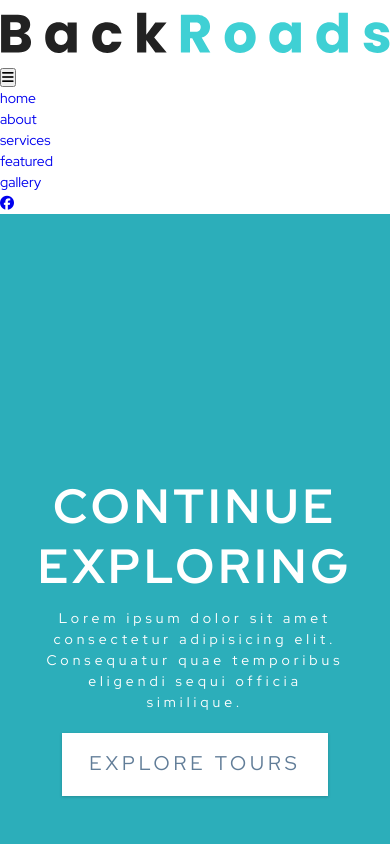
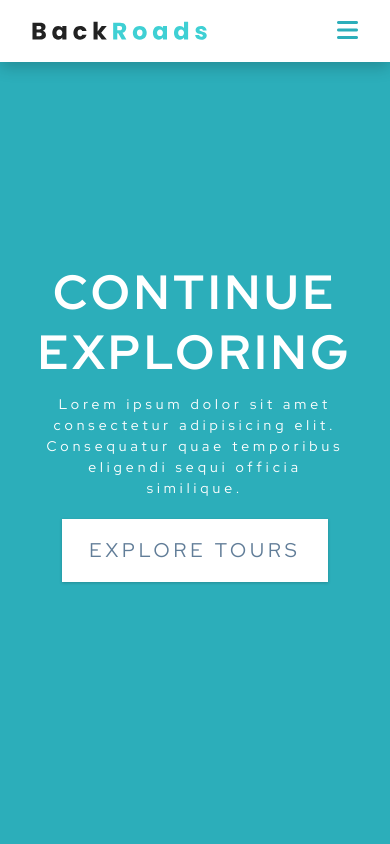
Before and after one commit to wolecodes/traveltours, a website built with Vite: page index.html in a window 390 px wide. Shown: the top 844 px of the page. Built offline with nearby package versions, Linux system fonts and the light colour scheme; a web font is replaced by a local one.

Commit message:
fix navigation on mobile view

```diff
--- a/css/style.css
+++ b/css/style.css
@@ -57,7 +57,11 @@ body {
 a {
   text-decoration: none;
 }
-img {
+ul {
+  list-style: none;
+}
+
+img:not(.nav-logo) {
   width: 100%;
   display: block;
 }
@@ -151,7 +155,65 @@ p {
 ===============
 Navbar
 ===============
+
 */
+.navbar {
+  position: fixed;
+  top: 0;
+  left: 0;
+  width: 100%;
+  background: var(--clr-white);
+  box-shadow: var(--dark-shadow);
+  z-index: 2;
+}
+.nav-center {
+  width: 100%;
+  max-width: 1170px;
+  margin: 0 auto;
+}
+.nav-header {
+  display: flex;
+  justify-content: space-between;
+  align-items: center;
+  padding: 1rem 2rem;
+}
+.nav-toggle {
+  background: transparent;
+  border: none;
+  font-size: 1.5rem;
+  color: var(--clr-primary-5);
+  cursor: pointer;
+  transition: var(--transition);
+}
+.nav-toggle:hover {
+  transform: scale(1.2);
+}
+.nav-icons {
+  display: none;
+}
+.nav-link {
+  display: block;
+  padding: 0.8rem 2rem;
+  text-transform: capitalize;
+  letter-spacing: var(--letter-spacing);
+  color: var(--clr-grey-1);
+  cursor: pointer;
+  font-size: 1rem;
+  transition: var(--transition);
+}
+.nav-link:hover {
+  background: var(--clr-primary-8);
+  color: var(--clr-primary-1);
+  padding-left: 2.25rem;
+}
+.nav-links {
+  height: 0;
+  overflow: hidden;
+  transition: var(--transition);
+}
+.show-links {
+  height: 286px;
+}
 /*
 ===============
 Hero
--- a/index.html
+++ b/index.html
@@ -24,24 +24,38 @@
               <i class="fa-solid fa-bars"></i>
             </button>
           </div>
-        </div>
           <!-- nav links -->
 
-        <ul class="na-links">
+          <ul class="nav-links">
             <li><a href="#home" class="nav-link scroll-link">home</a></li>
             <li><a href="#about" class="nav-link scroll-link">about</a></li>
-          <li><a href="#services" class="nav-link scroll-link">services</a></li>
-          <li><a href="#featured" class="nav-link scroll-link">featured</a></li>
+            <li>
+              <a href="#services" class="nav-link scroll-link">services</a>
+            </li>
+            <li>
+              <a href="#featured" class="nav-link scroll-link">featured</a>
+            </li>
             <li><a href="#gallery" class="nav-link scroll-link">gallery</a></li>
           </ul>
           <!-- end of nav link -->
           <!-- nav icons -->
-        <ul class="nac-icons">
+          <ul class="nav-icons">
             <li>
-            <a href="#" class="nac-icons"><i class="fab fa-facebook"></i></a>
+              <a href="#" class="nav-icon"><i class="fab fa-facebook"></i></a>
+            </li>
+            <li>
+              <a href="#" class="nav-icon"
+                ><i class="fa-brands fa-x-twitter"></i
+              ></a>
+            </li>
+            <li>
+              <a href="#" class="nav-icon"
+                ><i class="fab fa-squarespace"></i
+              ></a>
             </li>
           </ul>
           <!-- end of nav icons -->
+        </div>
       </nav>
       <!-- end of navbar -->
       <!-- hero section -->
@@ -364,7 +378,7 @@
         <!-- about link -->
         <li><a href="#about" class="footer-link scroll-link">about</a></li>
         <!-- service link -->
-        <li><a href="#service" class="footer-link scroll-link">service</a></li>
+        <li><a href="#services" class="footer-link scroll-link">service</a></li>
         <!-- featured link -->
         <li>
           <a href="#featured" class="footer-link scroll-link">featured</a>
@@ -382,7 +396,7 @@
         </li>
         <li>
           <a href="#" target="_blank" class="footer-icon"
-            ><i class="fab fa-twitter"></i
+            ><i class="fa-brands fa-x-twitter"></i
           ></a>
         </li>
         <li>
@@ -394,11 +408,11 @@
       <!-- end of footer icon -->
       <!-- copyright -->
       <p class="copyright">
-        copyright &copy; Travel tours company <span id="date">2020.</span> all
+        copyright &copy; Travel tours company <span id="date">2020 .</span> all
         right reserved
       </p>
     </footer>
     <!-- End of footer section -->
-    <!-- <script type="module" src="/main.js"></script> -->
+    <script type="module" src="./js/main.js"></script>
   </body>
 </html>
--- /dev/null
+++ b/js/main.js
@@ -0,0 +1,16 @@
+// *******************  Date ****************
+
+// date
+const date = (document.getElementById('date').innerHTML =
+  new Date().getFullYear());
+
+// 8*********************** nav toggle****************
+
+// select button and links
+const navBar = document.querySelector('.nav-links');
+const navOpen = document.getElementById('nav-toggle');
+
+// add eventlistener to the toggle button
+navOpen.addEventListener('click', function () {
+  navBar.classList.toggle('show-links');
+});
```
Lines whose indentation alone changed are shown as unchanged.
